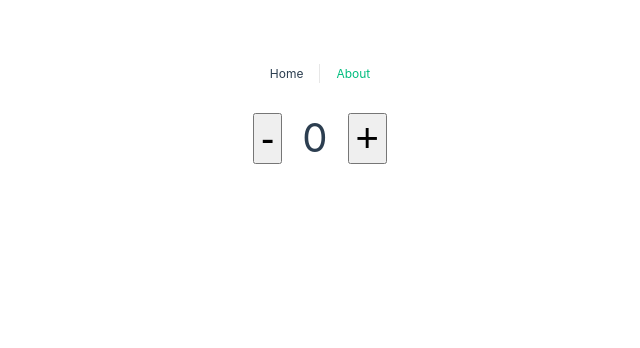
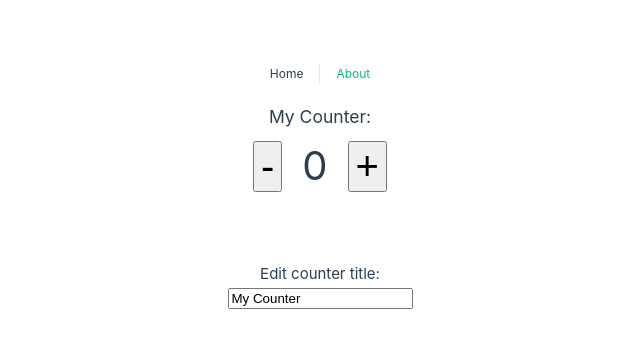
Before and after one commit to uni51/vue-composition-api-basics, a Vue app: page / in a window 1280 px wide. Shown: the top 348 px of the page, without its empty margins (320-960 px from the left). Built offline with nearby package versions, Linux system fonts and the light colour scheme.

Commit message:
4-16 Two-Way Data Binding

```diff
--- a/src/views/HomeView.vue
+++ b/src/views/HomeView.vue
@@ -1,9 +1,16 @@
 <template>
   <div class="home">
+    <h3>{{ counterTitle }}:</h3>
+
     <div>
       <button @click="decreaseCounter" class="btn">-</button>
       <span class="counter">{{ counter }}</span>
       <button @click="increaseCounter" class="btn">+</button>
+    </div>
+
+    <div class="edit">
+      <h4>Edit counter title:</h4>
+      <input v-model="counterTitle" type="text" />
     </div>
   </div>
 </template>
@@ -11,7 +18,8 @@
 <script setup>
 import { ref } from "vue";
 
-const counter = ref(0);
+const counter = ref(0),
+  counterTitle = ref("My Counter");
 
 const increaseCounter = () => {
   counter.value++;
@@ -21,52 +29,6 @@ const decreaseCounter = () => {
   counter.value--;
 };
 </script>
-
-<!--
-<script>
-import { ref } from "vue";
-
-export default {
-  setup() {
-    const counter = ref(0);
-
-    const increaseCounter = () => {
-      counter.value++;
-    };
-
-    const decreaseCounter = () => {
-      counter.value--;
-    };
-
-    return {
-      counter,
-      increaseCounter,
-      decreaseCounter,
-    };
-  },
-};
-</script>
--->
-
-<!--
-<script>
-export default {
-  data() {
-    return {
-      counter: 0,
-    };
-  },
-  methods: {
-    increaseCounter() {
-      this.counter++;
-    },
-    decreaseCounter() {
-      this.counter--;
-    },
-  },
-};
-</script>
--->
 
 <style>
 .home {
@@ -78,4 +40,7 @@ export default {
   font-size: 40px;
   margin: 10px;
 }
+.edit {
+  margin-top: 60px;
+}
 </style>
```
